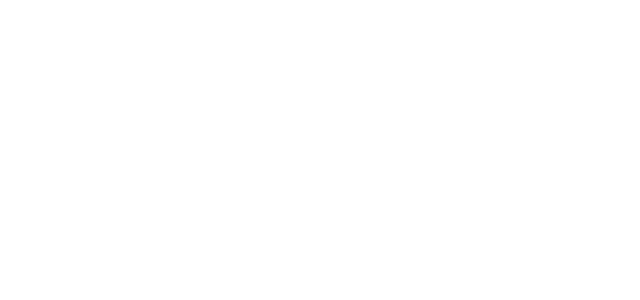
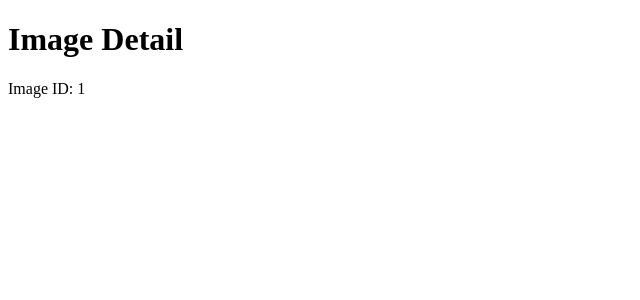
Before and after one commit to albertocubero/picsart-test, a React (Vite) app: page /image/1 in a window 1280 px wide. Before the commit this address had no page. Shown: the top 300 px of the page, without its empty margins (0-640 px from the left). Built offline with nearby package versions, Linux system fonts and the light colour scheme.

Commit message:
Detail Page: show Image Id in the url

```diff
--- a/src/App.tsx
+++ b/src/App.tsx
@@ -1,11 +1,13 @@
 import { BrowserRouter, Route, Routes } from "react-router-dom";
 import List from "./ui/list/List";
+import ImageDetail from "./ui/ImageDetail/ImageDetail";
 
 const App: React.FC = () => {
   return (
-    <BrowserRouter>
+    <BrowserRouter future={{ v7_relativeSplatPath: true, v7_startTransition: true }}>
       <Routes>
         <Route path="/" element={<List />} />
+        <Route path="/image/:id" element={<ImageDetail />} />
       </Routes>
     </BrowserRouter>
   );
--- /dev/null
+++ b/src/ui/ImageDetail/ImageDetail.tsx
@@ -0,0 +1,15 @@
+import React from "react";
+import { useParams } from "react-router-dom";
+
+const ImageDetail: React.FC = () => {
+  const { id } = useParams<{ id: string }>();
+
+  return (
+    <div>
+      <h1>Image Detail</h1>
+      <p>Image ID: {id}</p>
+    </div>
+  );
+};
+
+export default ImageDetail;
```
Also changed, not shown: src/test-utils/renderWithRouter.tsx (added, +19 -0 lines), 1 other file (tests, documents, lock files or other folders).
